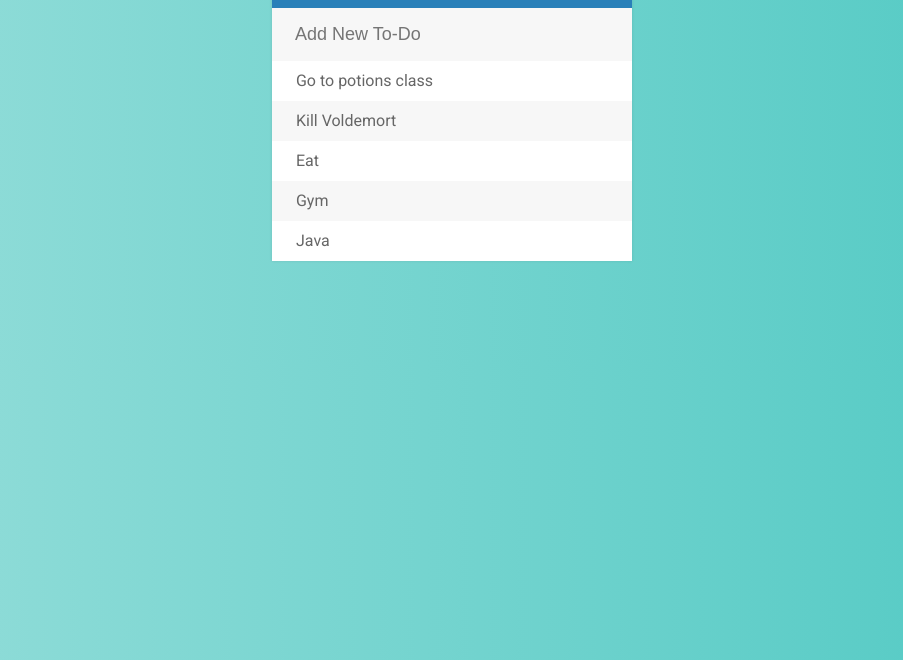
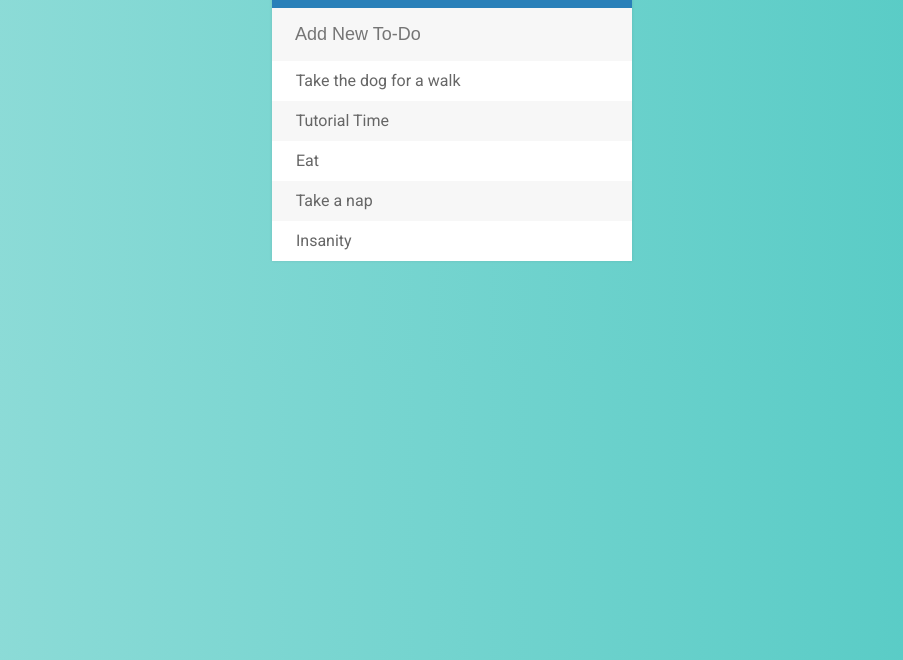
Before and after one commit to alexlefk/to-do-list, a plain HTML site: page index.html in a window 1280 px wide. Shown: the part 140-800 px from the top of the page, without its empty margins (188-1091 px from the left). Drawn offline with nearby package versions, Linux system fonts and the light colour scheme.

Commit message:
Update index.html

```diff
--- a/index.html
+++ b/index.html
@@ -14,11 +14,11 @@
 		<h1>To-Do List<i class="fas fa-plus"></i> </h1>
 		<input type="text" placeholder="Add New To-Do">
 		<ul>
-			<li><span><i class="fas fa-trash"></i></span> Go to potions class</li>
-			<li><span><i class="fas fa-trash"></i></span> Kill Voldemort</li>
+			<li><span><i class="fas fa-trash"></i></span> Take the dog for a walk</li>
+			<li><span><i class="fas fa-trash"></i></span> Tutorial Time</li>
 			<li><span><i class="fas fa-trash"></i></span> Eat</li>
-			<li><span><i class="fas fa-trash"></i></span> Gym</li>
-			<li><span><i class="fas fa-trash"></i></span> Java</li>
+			<li><span><i class="fas fa-trash"></i></span> Take a nap</li>
+			<li><span><i class="fas fa-trash"></i></span> Insanity</li>
 
 		</ul>
 	</div>
```
